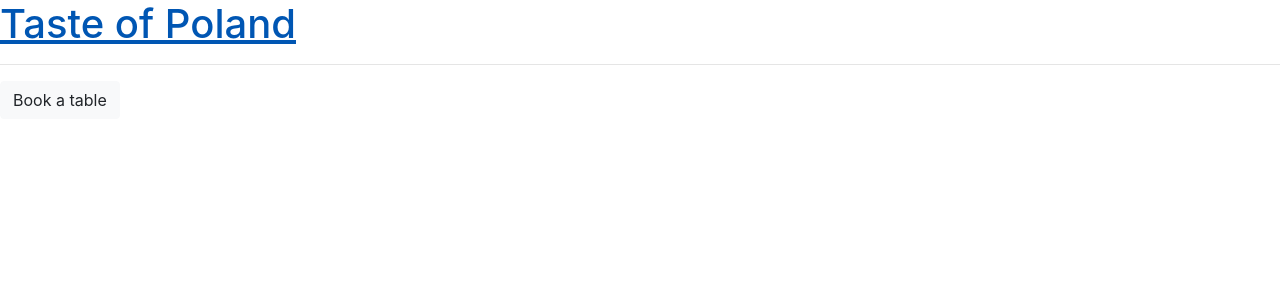
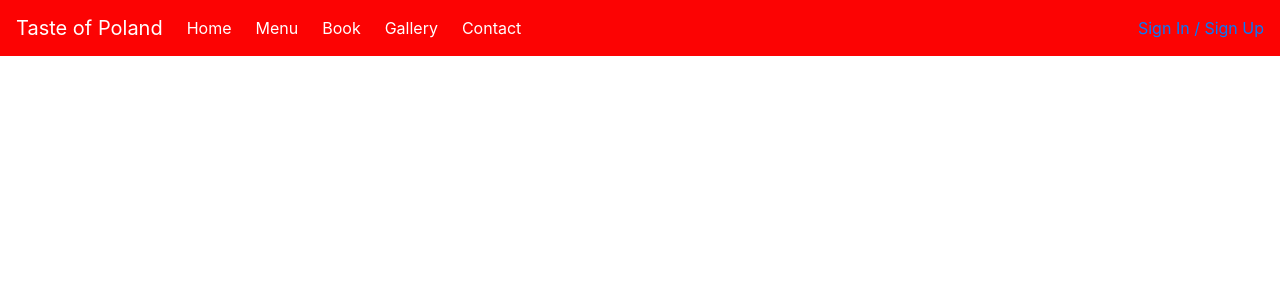
Before and after one commit to OlgaJ1989/taste-of-poland, a Django app: page / in a window 1280 px wide. Shown: the top 300 px of the page. Run offline with Django 3.2, Linux system fonts and the light colour scheme.

Commit message:
Add a nav bar

```diff
--- a/templates/base.html
+++ b/templates/base.html
@@ -14,12 +14,20 @@
 </head>
 
 <body>
+    <nav class="navbar navbar-dark navbar-expand-sm fixed-top" style="background-color: #fc0303;">
+        <a href="/" class="navbar-brand">Taste of Poland</a>
+        <ul class="navbar-nav mr-auto">
+            <li class="active nav-item mr-2"><a class="nav-link" href="/">Home</a></li>
+            <li class="active nav-item mr-2"><a class="nav-link" href="">Menu</a></li>
+            <li class="active nav-item mr-2"><a class="nav-link" href="{% url 'create-booking' %}">Book</a></li>
+            <li class="active nav-item mr-2"><a class="nav-link" href="">Gallery</a></li>
+            <li class="active nav-item mr-2"><a class="nav-link" href="">Contact</a></li>
+        </ul>
+        <a href="">Sign In / Sign Up</a>
 
-    <a href='/'>
-        <h1>Taste of Poland</h1>
-    </a>
+    </nav>
 
-    <hr>
+
 
     {% block content %}
 
```
